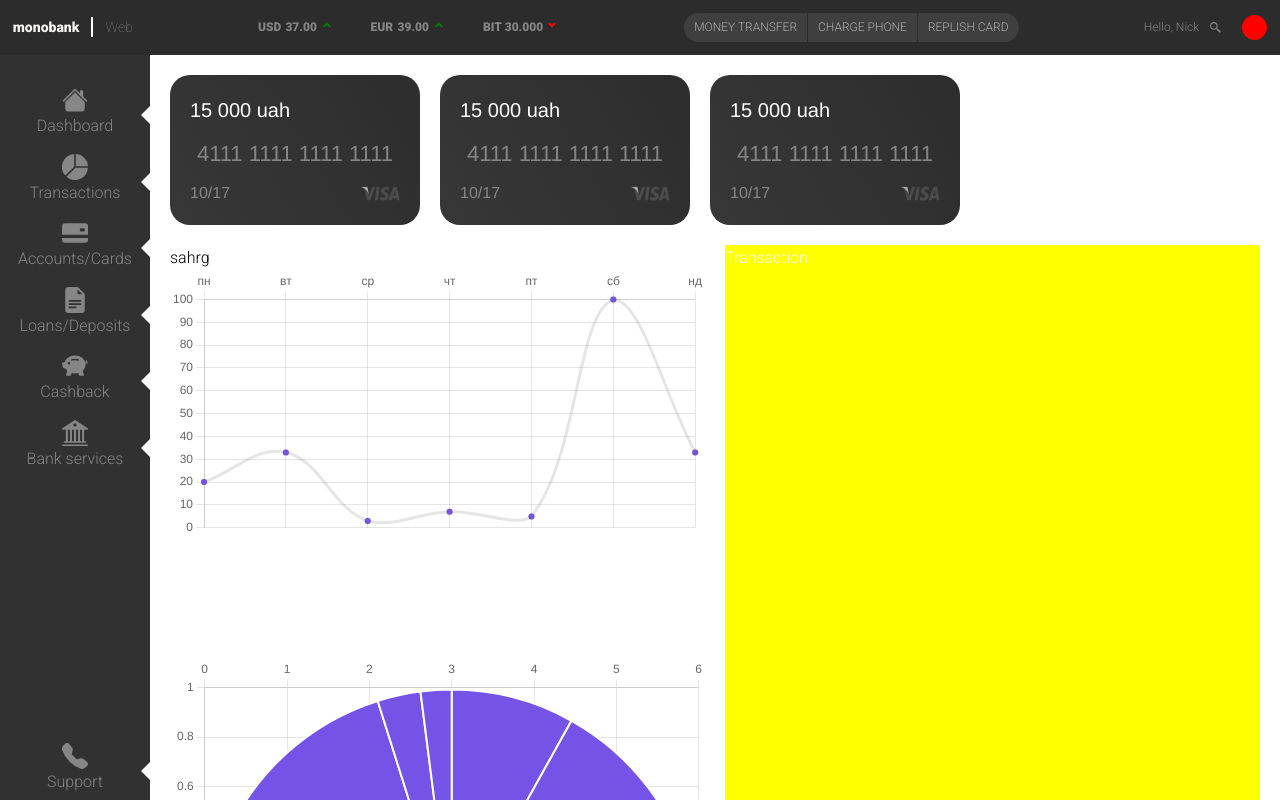
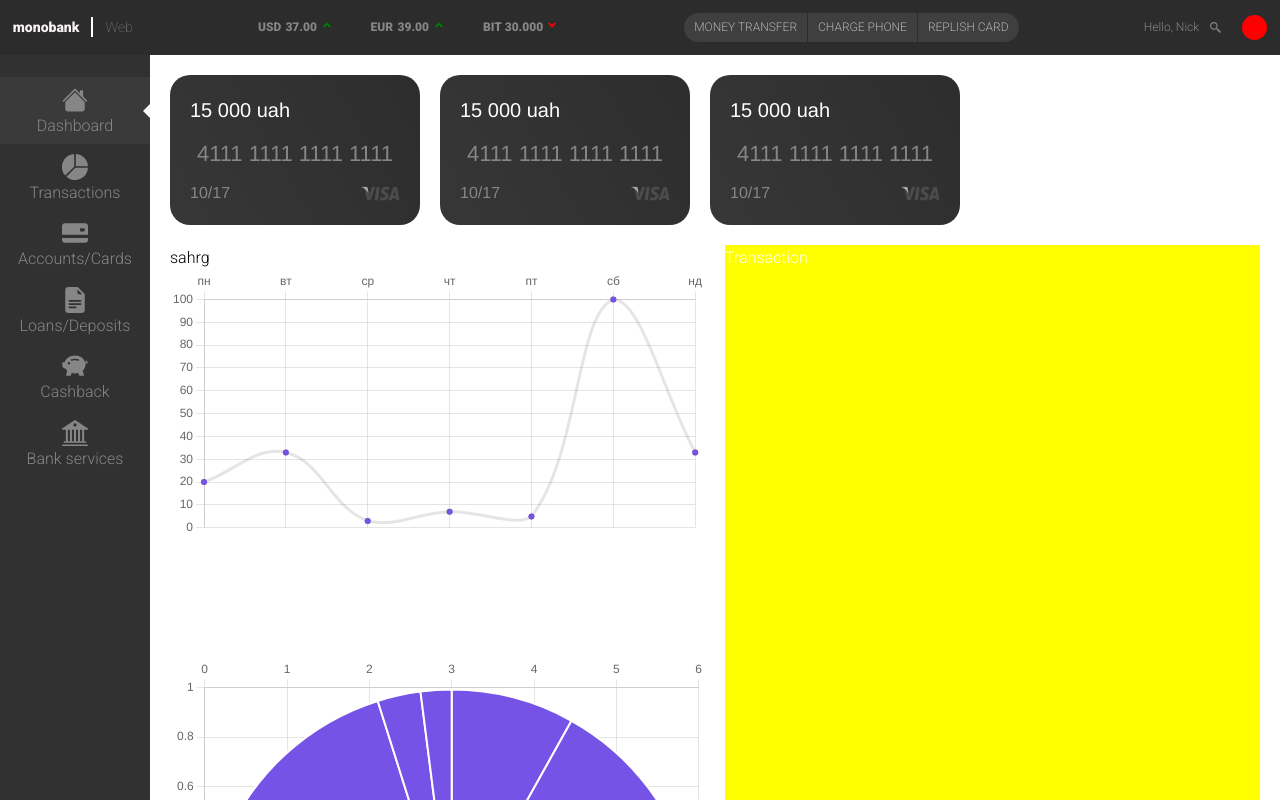
Before and after one commit to dYurii/monobank, a React (Create React App) app: page / in a window 1280 px wide. Shown: the top 800 px of the page. Built offline with nearby package versions, Linux system fonts and the light colour scheme.

Commit message:
sidebar final

```diff
--- a/src/components/layout/sidebarMain/SidebarStyles.scss
+++ b/src/components/layout/sidebarMain/SidebarStyles.scss
@@ -2,6 +2,36 @@
   display: flex;
   flex-direction: column;
   align-items: center;
+}
+
+.active {
+  @include flexible-column();
+  text-decoration: none;
+  justify-content: center;
+  color: #878686;
+  padding-top: 10px;
+  padding-bottom: 5px;
+  width: 100%;
+  cursor: pointer;
+  position: relative;
+  background-color: #3a3a3a;
+
+  &:last-child {
+    width: 150px;
+    position: absolute;
+    bottom: 0px;
+  }
+  &::after {
+    position: absolute;
+    top: 27px;
+    right: 0px;
+    content: "";
+    width: 0;
+    height: 0;
+    border-style: solid;
+    border-width: 7.5px 7px 7.5px 0;
+    border-color: transparent #f8f9fa transparent transparent;
+  }
 }
 
 .sidebar-item {
@@ -16,7 +46,7 @@
   position: relative;
   &:hover {
     background-color: #3a3a3a;
-    }
+  }
 
   &:last-child {
     width: 150px;
@@ -40,6 +70,7 @@
   justify-content: flex-start;
   color: #a3a0a0;
   height: 100%;
+  position: relative;
 }
 
 .side-image {
@@ -47,27 +78,3 @@
   justify-content: center;
   align-items: center;
 }
-
-.side-selected {
-  position: absolute;
-  top: 29px;
-  right: 0px;
-  background-color: none;
-  width: 0;
-  height: 0;
-  border-top: 9px solid transparent;
-  border-bottom: 9px solid transparent;
-  border-right: 9px solid rgb(249, 249, 251);
-}
-
-.side-selected {
-  position: absolute;
-  top: 29px;
-  right: 0px;
-  background-color: none;
-  width: 0;
-  height: 0;
-  border-top: 9px solid transparent;
-  border-bottom: 9px solid transparent;
-  border-right: 9px solid rgb(249, 249, 251);
-}
--- a/src/components/sidebar/SidebarItem.jsx
+++ b/src/components/sidebar/SidebarItem.jsx
@@ -1,12 +1,11 @@
-import { Link } from "react-router-dom";
+import {  NavLink } from "react-router-dom";
 
 function SidebarItem({ sideItem }) {
   return (
-    <Link to={{ pathname: `${sideItem.link}` }} className="sidebar-item">
+    <NavLink to={{ pathname: `${sideItem.link}` }} className="sidebar-item">
       <div className="side-image">{sideItem.logo}</div>
       <div className="side-tag">{sideItem.underLogoText}</div>
-      <div className="side-selected"></div>
-    </Link>
+    </NavLink>
   );
 }
 
--- a/src/data/SidebarData.js
+++ b/src/data/SidebarData.js
@@ -5,7 +5,7 @@
   BsCreditCard2BackFill,
   BsBank2,
   BsFillPiggyBankFill,
-  BsFillFileEarmarkTextFill
+  BsFillFileEarmarkTextFill,
 } from "react-icons/bs";
 
 const sidebarData = [
@@ -19,37 +19,37 @@
     id: 2,
     logo: <BsPieChartFill size="26px" />,
     underLogoText: "Transactions",
-    link: "/403",
+    link: "/transactions",
   },
   {
     id: 3,
     logo: <BsCreditCard2BackFill size="26px" />,
     underLogoText: "Accounts/Cards",
-    link: "/403",
+    link: "/accounts",
   },
   {
     id: 4,
     logo: <BsFillFileEarmarkTextFill size="26px" />,
     underLogoText: "Loans/Deposits",
-    link: "/403",
+    link: "/loans",
   },
   {
     id: 5,
     logo: <BsFillPiggyBankFill size="26px" />,
     underLogoText: "Cashback",
-    link: "/403",
+    link: "/cashback",
   },
   {
     id: 6,
     logo: <BsBank2 size="26px" />,
     underLogoText: "Bank services",
-    link: "/403",
+    link: "/bank",
   },
   {
     id: 7,
     logo: <BsFillTelephoneFill size="26px" />,
     underLogoText: "Support",
-    link: "/403",
+    link: "/support",
   },
 ];
 
```
